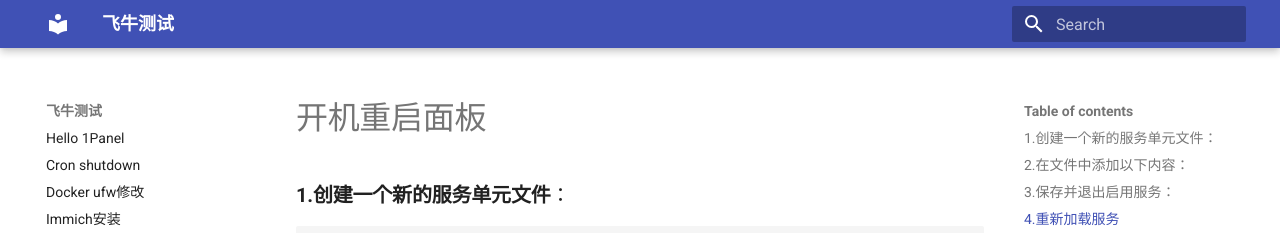
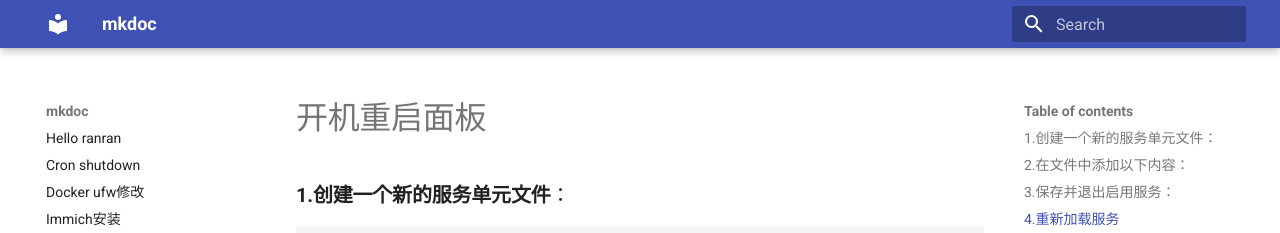
Before and after one commit to ttranran/mkdoc, an MkDocs documentation site: the page built from docs/开机重启面板.md, in a window 1280 px wide. Shown: the top 233 px of the page. Built offline with MkDocs 1.6.1 and Material for MkDocs 9.7.7, drawn with Linux system fonts in a browser that asks for light colours.

Commit message:
修改名称

```diff
--- a/docs/index.md
+++ b/docs/index.md
@@ -1,5 +1,5 @@
-# Hello 1Panel
+# Hello ranran
 
-你好，1Panel！
+你好，ranran！
 
 这是 MKDOCS 的默认页，你可以从这里开始。
--- a/mkdocs.yml
+++ b/mkdocs.yml
@@ -1,4 +1,4 @@
-site_name: '飞牛测试'
+site_name: 'mkdoc'
 theme:
   name: material
   font:
```
